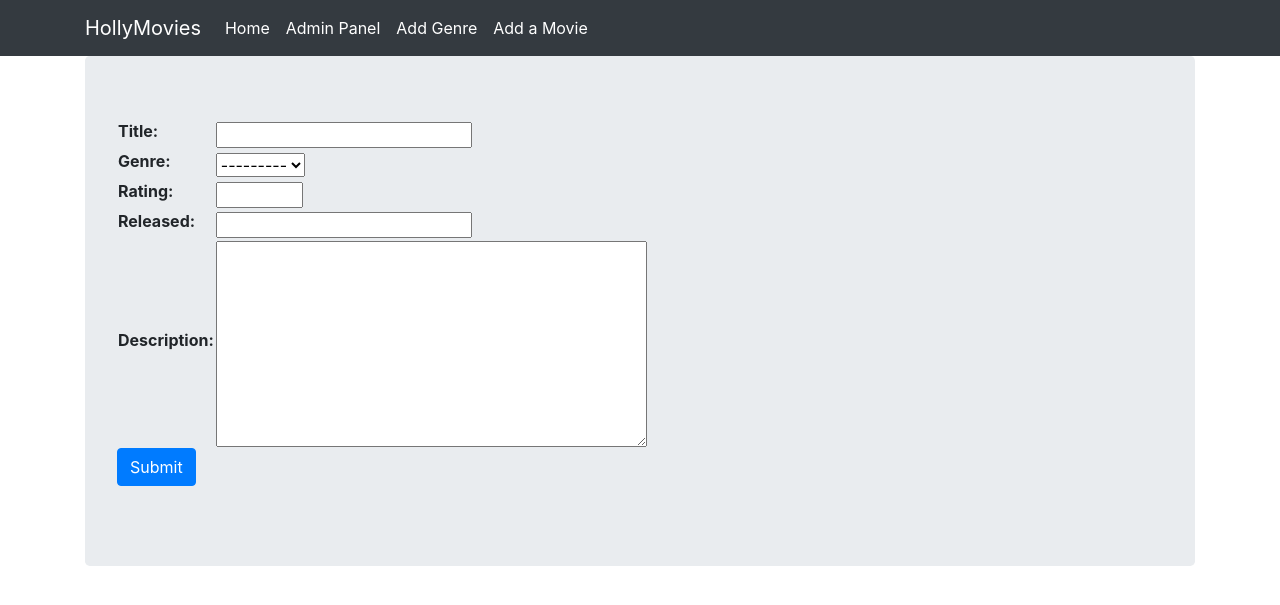
After one commit to PatrykJuniorPy/hollywoodmovies, a Django app: page /movie/create in a window 1280 px wide. The commit adds this page. Shown: the top 605 px of the page. Run offline with Django 3.2, Linux system fonts and the light colour scheme; data that the repository does not hold is empty; some libraries are stand-ins or nearby versions.

Commit message:
added validation to forms in adding new Movie

```diff
--- a/hollymovies/hollymovies/urls.py
+++ b/hollymovies/hollymovies/urls.py
@@ -15,7 +15,7 @@ Including another URLconf
 """
 from django.contrib import admin
 from django.urls import path
-from viewer.views import create_genre, hello_view, MoviesView, CreateGenre
+from viewer.views import MovieCreateView, create_genre, hello_view, MoviesView
 
 
 urlpatterns = [
@@ -24,5 +24,7 @@ urlpatterns = [
     path('', MoviesView.as_view(), name='index'),
     # path('/create-genre', CreateGenre.as_view(), name='genre'),
     path('create-genre/', create_genre, name="new-genre"),
+    path('movie/create', MovieCreateView.as_view(), name="movie_create"),
+
 
 ]
--- /dev/null
+++ b/hollymovies/viewer/forms.py
@@ -0,0 +1,47 @@
+import re
+from datetime import date
+from django.core.exceptions import ValidationError
+from django.forms import (
+  CharField, DateField, Form, IntegerField, ModelChoiceField, Textarea
+)
+from viewer.models import Genre
+
+
+
+class MovieForm(Form):
+    title = CharField(max_length=128)
+    genre = ModelChoiceField(queryset=Genre.objects)
+    rating = IntegerField(min_value=1, max_value=10)
+    released = DateField()
+    description = CharField(widget=Textarea, required=False)
+
+    def clean_description(self):
+        # Force each sentence of the description to be capitalized.
+        initial = self.cleaned_data['description']
+        sentences = re.sub(r'\s*\.\s*', '.', initial).split('.')
+        return '. '.join(sentence.capitalize() for sentence in sentences)
+
+    def clean(self):
+        result = super().clean()
+        if result['genre'].name == 'commedy' and result['rating'] > 5:
+            self.add_error('genre' '')
+            self.add_error('rating' '')
+            raise ValidationError(
+                "Commedies aren't so good to be rated over 5."
+                )
+        return result
+
+def capitalized_validator(value):
+    if value[0].islower():
+        raise ValidationError('Value must be capitalized.')
+
+class PastMonthField(DateField):
+
+  def validate(self, value):
+    super().validate(value)
+    if value >= date.today():
+      raise ValidationError('Only past dates allowed here.')
+
+  def clean(self, value):
+    result = super().clean(value)
+    return date(year=result.year, month=result.month, day=1)
--- a/hollymovies/viewer/templates/base.html
+++ b/hollymovies/viewer/templates/base.html
@@ -33,6 +33,9 @@
             <a class="nav-item nav-link active" href="{% url 'new-genre' %}">
               Add Genre
             </a>
+            <a class="nav-item nav-link active" href="{% url 'movie_create' %}">
+              Add a Movie
+            </a>
           </div>
         </div>
       </nav>
--- /dev/null
+++ b/hollymovies/viewer/templates/forms.html
@@ -0,0 +1,9 @@
+{% extends "base.html" %}
+
+{% block content%}
+    <form method="post">
+        {% csrf_token %}
+        <table>{{form}}</table>
+        <input type="submit" value="Submit" class="btn btn-primary">
+    </form>
+{% endblock %}
--- a/hollymovies/viewer/views.py
+++ b/hollymovies/viewer/views.py
@@ -1,7 +1,17 @@
 from django.shortcuts import render
 from django.http import HttpResponse
 from viewer.models import Movie, Genre
-from django.views.generic import ListView
+from django.views.generic import FormView, ListView
+from viewer.forms import MovieForm
+from logging import getLogger
+
+from django.urls import reverse_lazy
+from django.views.generic import FormView, ListView
+
+from viewer.forms import MovieForm
+from viewer.models import Movie
+
+LOGGER = getLogger()
 
 def hello_view(request, s0):
     s1 = request.GET.get('s1', '')
@@ -41,3 +51,26 @@ def create_genre(request):
     else:
         Genre.objects.create(name=new_genre_name)
         return HttpResponse(f"{new_genre_name} added to database!")
+
+
+class MovieCreateView(FormView):
+
+  template_name = 'forms.html'
+  form_class = MovieForm
+  success_url = reverse_lazy('movie_create')
+
+  def form_valid(self, form):
+    result = super().form_valid(form)
+    cleaned_data = form.cleaned_data
+    Movie.objects.create(
+      title=cleaned_data['title'],
+      genre=cleaned_data['genre'],
+      rating=cleaned_data['rating'],
+      released=cleaned_data['released'],
+        description=cleaned_data['description']
+    )
+    return result
+
+  def form_invalid(self, form):
+    LOGGER.warning('User provided invalid data.')
+    return super().form_invalid(form)
```
Lines whose indentation alone changed are shown as unchanged.
